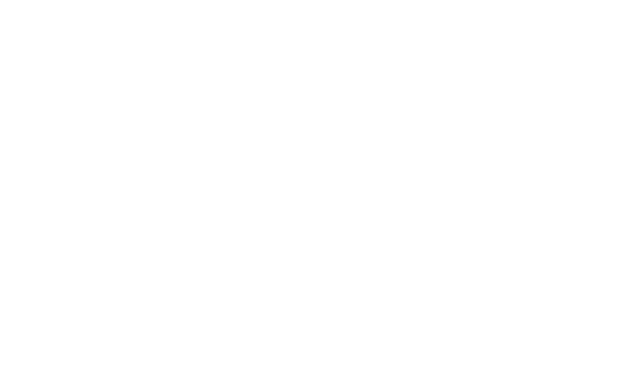
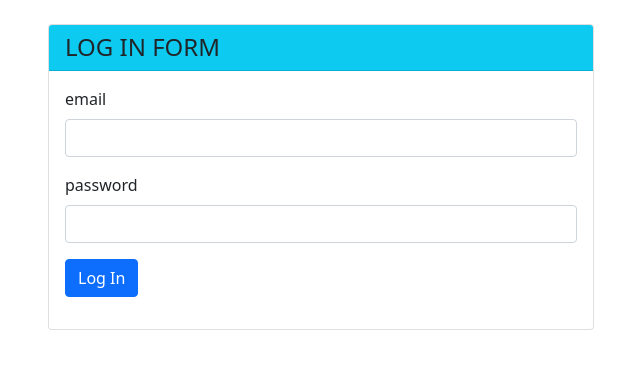
Before and after one commit to shajjad-shuvo-cit/rawPrac, a PHP site: page /login.php in a window 1280 px wide. Before the commit the part shown is empty. Shown: the top 369 px of the page, without its empty margins (319-959 px from the left). Run offline with PHP 8.4, Linux system fonts and the light colour scheme.

Commit message:
login page structure done

```diff
--- a/login.php
+++ b/login.php
@@ -2,7 +2,34 @@
     require_once('header.php');
 ?>
 
-
+<section>
+    <div class="container">
+        <div class="row">
+            <div class="col-lg-6 m-lg-auto">
+                <div class="card mt-4">
+                    <div class="card-header bg-info">
+                        <h4 class="mb-0 text-uppercase">log in form</h4>
+                    </div>
+                    <div class="card-body">
+                    <form action="login_post.php" method="post">
+                        <div class="mb-3">
+                            <label class="form-label">email</label>
+                            <input type="email" class="form-control">
+                        </div>
+                        <div class="mb-3">
+                            <label class="form-label">password</label>
+                            <input type="password" class="form-control">
+                        </div>
+                        <div class="mb-3">
+                            <button class="btn btn-primary text-capitalize">log in</button>
+                        </div>
+                    </form>
+                    </div>
+                </div>
+            </div>
+        </div>
+    </div>
+</section>
 
 
 
```
